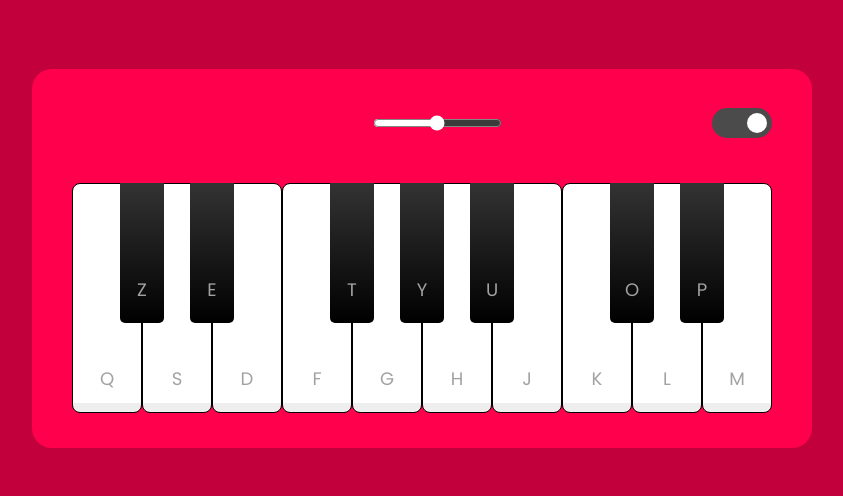
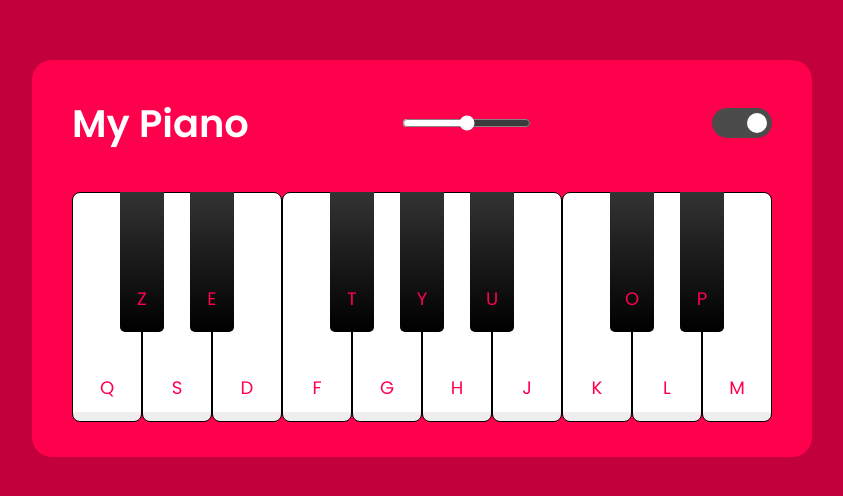
Before and after one commit to LeganV9/mypiano, a plain HTML site: page index.html in a window 1280 px wide. Shown: the part 142-638 px from the top of the page, without its empty margins (218-1061 px from the left). Drawn offline with Linux system fonts and the light colour scheme.

Commit message:
Update style.css

```diff
--- a/style.css
+++ b/style.css
@@ -28,10 +28,13 @@ body {
     justify-content: space-between;
 }
 
-header h2 {
+header {
     font-size: 1.6rem;
+}
 
-}
+h2 {
+    color: white;
+ }
 
 header .column {
     display: flex;
@@ -87,7 +90,7 @@ header .column span {
     cursor: pointer;
     user-select: none;
     list-style: none;
-    color: #a2a2a2;
+    color: #ff004d;
     position: relative;
     text-transform: uppercase;
 }
```
